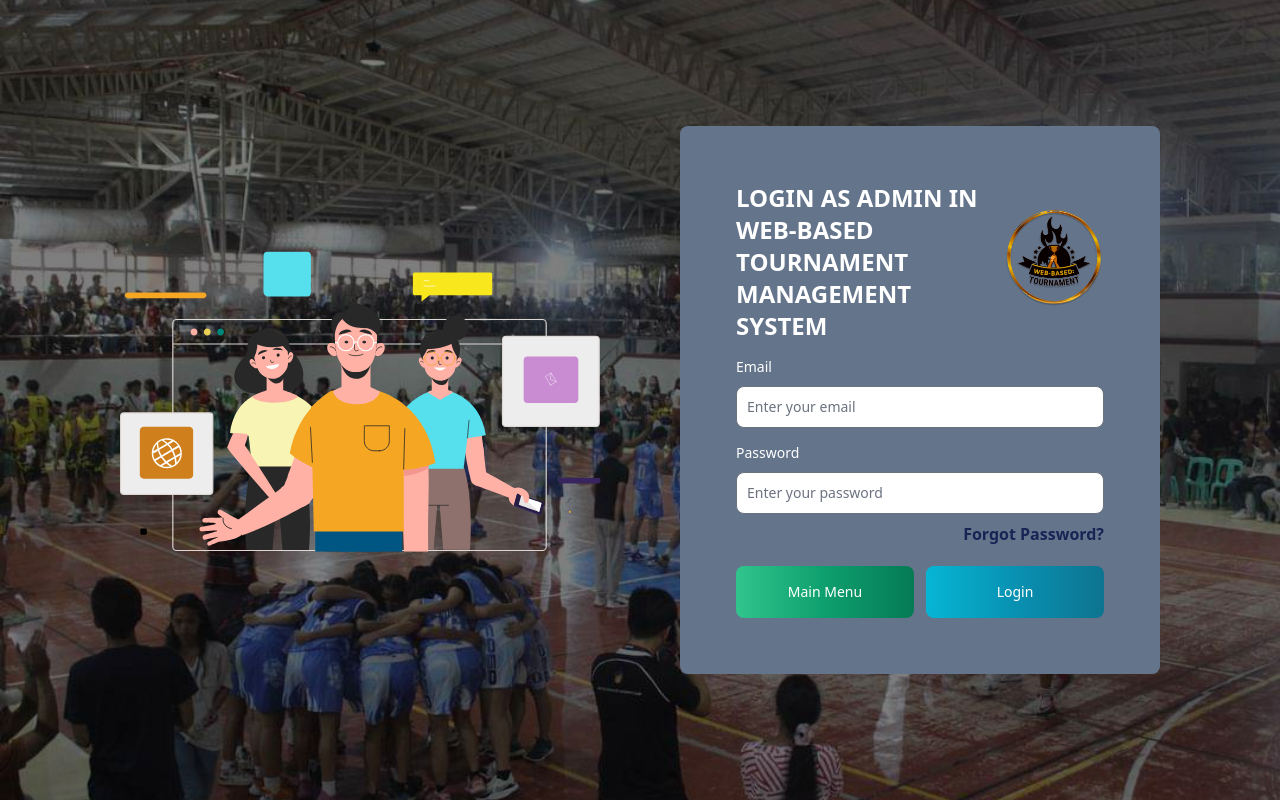
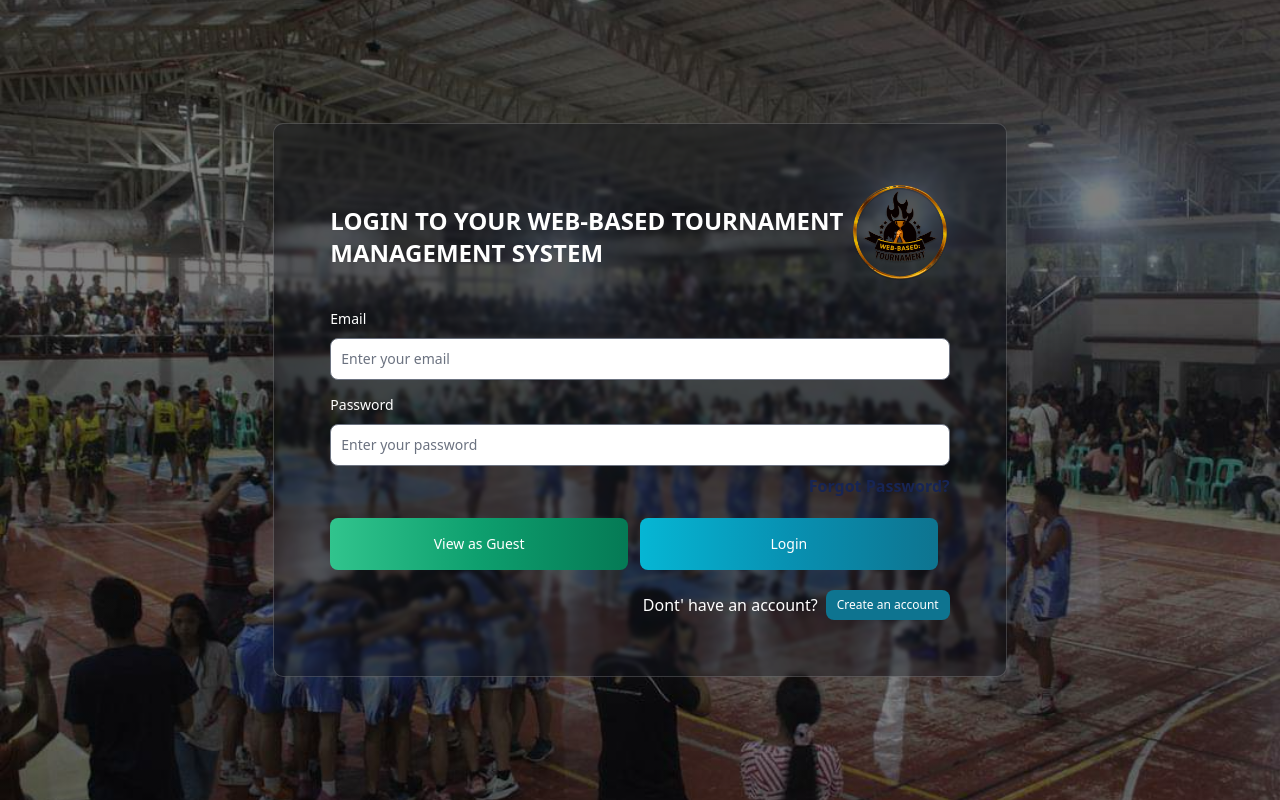
Before and after one commit to Sowishi/Tournament-Management-System, a React (Vite) app: page /admin/home in a window 1280 px wide. Built offline with nearby package versions, Linux system fonts and the light colour scheme; no server answers; the database is empty.

Commit message:
One login to all users

```diff
--- a/src/App.jsx
+++ b/src/App.jsx
@@ -30,7 +30,7 @@ const App = () => {
   return (
     <>
       <Routes>
-        <Route path="/" element={<SuperLanding />} />
+        <Route path="/" element={<Landing />} />
         <Route path="/login" element={<Login />} />
         <Route path="/registration" element={<Registration />} />
         <Route path="/forgot" element={<Forgot />} />
@@ -64,30 +64,29 @@ const App = () => {
         />{" "}
         <Route path="/user" element={currentUser ? <User /> : <Login />} />
         {/* //Admin */}
-        <Route path="/admin/login" element={<AdminLogin />} />
         <Route
           path="/admin/home"
-          element={currentAdmin ? <AdminHome /> : <AdminLogin />}
+          element={currentAdmin ? <AdminHome /> : <Login />}
         />
         <Route
           path="/admin/users"
-          element={currentAdmin ? <AdminUsers /> : <AdminLogin />}
+          element={currentAdmin ? <AdminUsers /> : <Login />}
         />
         <Route
           path="/admin/admins"
-          element={currentAdmin ? <AdminAdmins /> : <AdminLogin />}
+          element={currentAdmin ? <AdminAdmins /> : <Login />}
         />{" "}
         <Route
           path="/admin/calendar"
-          element={currentAdmin ? <AdminCalendar /> : <AdminLogin />}
+          element={currentAdmin ? <AdminCalendar /> : <Login />}
         />
         <Route
           path="/admin/tournament"
-          element={currentAdmin ? <AdminTournament /> : <AdminLogin />}
+          element={currentAdmin ? <AdminTournament /> : <Login />}
         />
         <Route
           path="/tournament/:id"
-          element={currentAdmin ? <ViewTournament /> : <AdminLogin />}
+          element={currentAdmin ? <ViewTournament /> : <Login />}
         />
       </Routes>
     </>
--- a/src/components/header.jsx
+++ b/src/components/header.jsx
@@ -7,6 +7,7 @@ import useGetEventName from "../hooks/useGetEventName";
 import { useStore } from "../zustand/store";
 import { Link, useNavigate } from "react-router-dom";
 import {
+  HiLogin,
   HiOutlineCalendar,
   HiOutlineHome,
   HiOutlineMap,
@@ -88,6 +89,16 @@ export default function Header() {
               </Link>
             </>
           )}
+
+          {!currentUser && (
+            <Link to={"/login"}>
+              <Button color="gray">
+                {" "}
+                <HiLogin className="mr-2 h-5 w-5" />
+                Login
+              </Button>
+            </Link>
+          )}
           {currentEvent && (
             <>
               <Link to={"/calendar"}>
--- a/src/components/navigation.jsx
+++ b/src/components/navigation.jsx
@@ -97,6 +97,17 @@ const Navigation = () => {
             </Button>
           </>
         )}
+        {!currentUser && (
+          <>
+            <Link to={"/user"}>
+              {" "}
+              <Button gradientMonochrome="info" className="mx-3">
+                <HiOutlineUser className="mr-2 h-5 w-5" />
+                Login
+              </Button>
+            </Link>
+          </>
+        )}
       </Button.Group>
     </div>
   );
--- a/src/pages/landing.jsx
+++ b/src/pages/landing.jsx
@@ -1,10 +1,7 @@
 import { useEffect, useState } from "react";
 import { TMSCarousel } from "../components/carousel";
-import Header from "../components/header";
 import LoadingScreen from "../components/loadingScreen";
 import DefaultLayout from "../layout/defaultLayout";
-import { motion } from "framer-motion";
-import Title from "../components/title";
 import { Badge, Button } from "flowbite-react";
 import { useStore } from "../zustand/store";
 import { useNavigate } from "react-router-dom";
@@ -67,7 +64,7 @@ const Landing = () => {
                     className="mt-5 w-full py-3"
                     gradientDuoTone="cyanToBlue"
                   >
-                    View Tournaments
+                    Learn More About Us
                   </Button>
                 </div>
               </div>
--- a/src/pages/login.jsx
+++ b/src/pages/login.jsx
@@ -61,20 +61,17 @@ const Login = () => {
 
   return (
     <AuthLayout>
-      <div className="flex mx-20">
-        <div className="basis-6/12  flex justify-center items-center">
-          <Lottie
-            animationData={welcomeAnim}
-            style={{ width: 500 }}
-            loop={true}
-          />
-        </div>
-        <div className="basis-6/12 flex justify-center items-center ">
+      <div className="flex mx-20 justify-center items-center">
+        <div className="basis-10/12 flex justify-center items-center ">
           <div
             className="container rounded-lg p-14 mx-10"
             style={{
-              background:
-                "linear-gradient(87deg, rgba(255,51,50,1) 0%, rgba(255,131,76,1) 100%)",
+              margin: "0 auto",
+              background: "rgba(16, 18, 27, 0.4)",
+              border: "1px solid rgba(255, 255, 255, 0.18)",
+              borderRadius: "10px",
+              backdropFilter: "blur(2px)",
+              margin: 100,
             }}
           >
             <div className="flex justify-center items-center">
@@ -103,11 +100,11 @@ const Login = () => {
 
             <div className="flex justify-center items-center">
               <Button
-                onClick={() => navigate("/")}
+                onClick={() => navigate("/home")}
                 className="w-8/12 mt-5 py-2"
                 gradientMonochrome="success"
               >
-                Main Menu
+                View as Guest
               </Button>
               <Button
                 onClick={handleLogin}
@@ -121,7 +118,7 @@ const Login = () => {
             <div className="flex justify-between items-center mt-5">
               <div className="wrapper flex items-center "></div>
               <div className="wrapper flex items-center ">
-                <p>Dont' have an account?</p>
+                <p className="text-white">Dont' have an account?</p>
 
                 <Button size={"xs"} className="ml-2">
                   <Link to={"/registration"}> Create an account</Link>
```
